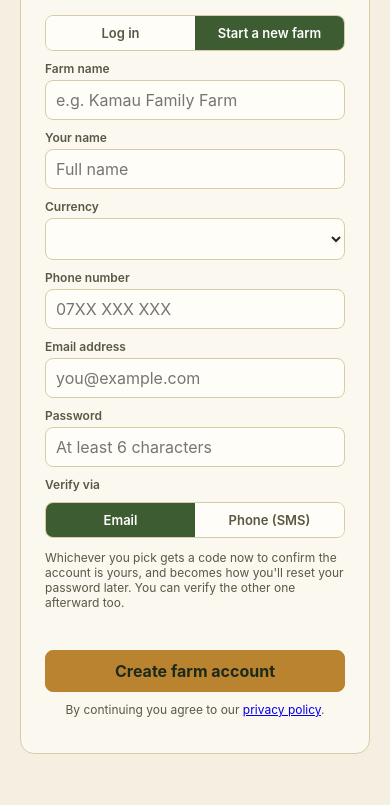
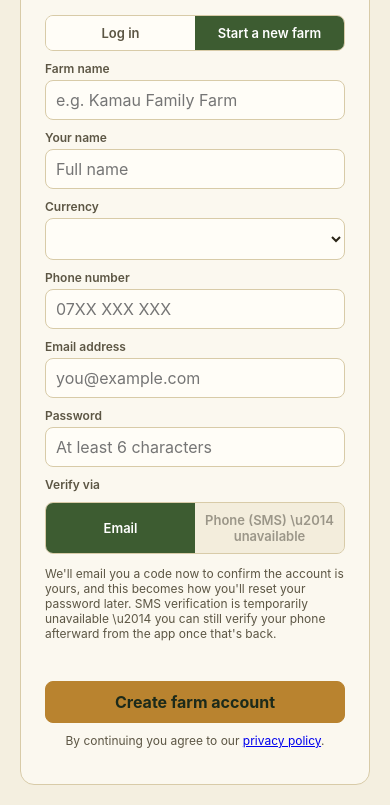
Before and after one commit to takeoff128/Shamba-secure, a website: page shamba-secure/public/index.html in a window 390 px wide. Both pictures are taken after a click on the button "Start a new farm". Shown: the part 107-912 px from the top of the page. Before the commit the page ends 881 px from the top, so only its background shows below. Drawn offline with Linux system fonts and the light colour scheme; no server answers.

Commit message:
update on email and phone registration

```diff
--- a/shamba-secure/public/index.html
+++ b/shamba-secure/public/index.html
@@ -73,9 +73,9 @@
       <label>Verify via</label>
       <div class="seg" id="regVerifySeg">
         <button type="button" class="on" data-val="email">Email</button>
-        <button type="button" data-val="phone">Phone (SMS)</button>
+        <button type="button" data-val="phone" disabled title="SMS verification is temporarily unavailable">Phone (SMS) \u2014 unavailable</button>
       </div>
-      <p class="note">Whichever you pick gets a code now to confirm the account is yours, and becomes how you'll reset your password later. You can verify the other one afterward too.</p>
+      <p class="note">We'll email you a code now to confirm the account is yours, and this becomes how you'll reset your password later. SMS verification is temporarily unavailable \u2014 you can still verify your phone afterward from the app once that's back.</p>
       <div id="regCodeStep" style="display:none">
         <p class="note" id="regCodeNote"></p>
         <label>Verification code</label>
--- a/shamba-secure/public/styles.css
+++ b/shamba-secure/public/styles.css
@@ -45,6 +45,7 @@ h1{font-size:20px;margin:0;font-weight:600;}
 .seg{display:flex;border:1px solid var(--line);border-radius:8px;overflow:hidden;margin:10px 0;}
 .seg button{flex:1;padding:9px;border:none;background:var(--white);color:var(--ink-soft);cursor:pointer;font-weight:600;font-size:13px;}
 .seg button.on{background:var(--leaf-700);color:#fff;}
+.seg button:disabled{background:var(--paper-2);color:var(--ink-soft);cursor:not-allowed;opacity:.6;}
 
 label{display:block;font-size:12px;color:var(--ink-soft);margin:10px 0 4px;font-weight:600;}
 input[type=text],input[type=number],input[type=date],input[type=password],input[type=email],select{
```
